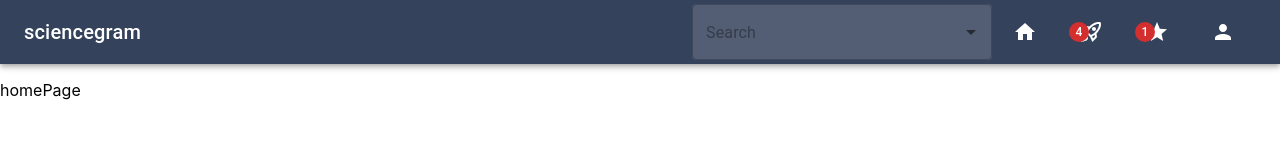
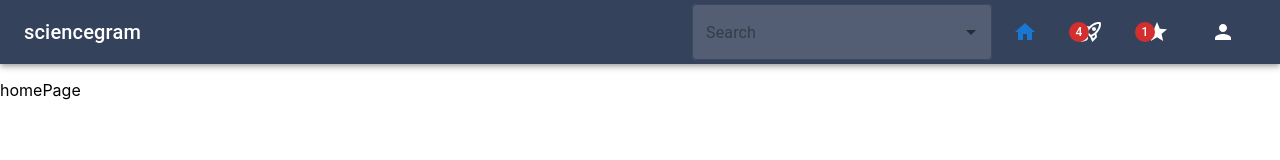
Before and after one commit to LucasDevSystem/sciencegram-front, a React (Create React App) app: page / in a window 1280 px wide. Shown: the top 160 px of the page. Built offline with nearby package versions, Linux system fonts and the light colour scheme.

Commit message:
(/navBar): ./menuItems

```diff
--- a/src/components/navBar/index.js
+++ b/src/components/navBar/index.js
@@ -2,17 +2,14 @@ import * as React from "react";
 import AppBar from "@mui/material/AppBar";
 import Box from "@mui/material/Box";
 import Toolbar from "@mui/material/Toolbar";
-import IconButton from "@mui/material/IconButton";
 import Typography from "@mui/material/Typography";
-import Badge from "@mui/material/Badge";
-import MenuItem from "@mui/material/MenuItem";
-import RocketLaunchOutlinedIcon from "@mui/icons-material/RocketLaunchOutlined";
-import HomeIcon from "@mui/icons-material/Home";
-import StarIcon from "@mui/icons-material/Star";
-import PersonIcon from "@mui/icons-material/Person";
 import AutocompleteSearch from "./AutocompleteSearch";
+import { useLocation } from "react-router-dom";
+import { HomeItem,MessageItem,ActivityItem,ProfileItem} from "./menuItems";
 
 export default function NavBar() {
+  const {pathname} = useLocation();
+
   return (
     <Box sx={{ flexGrow: 1 }}>
       <AppBar position="static">
@@ -32,28 +29,10 @@ export default function NavBar() {
 
           <AutocompleteSearch />
 
-          <MenuItem>
-            <IconButton size="small" color="inherit">
-              <HomeIcon></HomeIcon>
-            </IconButton>
-          </MenuItem>
-          <MenuItem>
-            <IconButton size="small" color="inherit">
-              <Badge badgeContent={4} color="error"></Badge>
-              <RocketLaunchOutlinedIcon></RocketLaunchOutlinedIcon>
-            </IconButton>
-          </MenuItem>
-          <MenuItem>
-            <IconButton size="small" color="inherit">
-              <Badge badgeContent={1} color="error"></Badge>
-              <StarIcon></StarIcon>
-            </IconButton>
-          </MenuItem>
-          <MenuItem>
-            <IconButton size="small" color="inherit">
-              <PersonIcon></PersonIcon>
-            </IconButton>
-          </MenuItem>
+          <HomeItem currentPath={pathname}></HomeItem>
+          <MessageItem currentPath={pathname}></MessageItem>
+          <ActivityItem currentPath={pathname}></ActivityItem>
+          <ProfileItem currentPath={pathname}></ProfileItem>
         </Toolbar>
       </AppBar>
     </Box>
--- /dev/null
+++ b/src/components/navBar/menuItems.js
@@ -0,0 +1,69 @@
+import { MenuItem } from "@mui/material";
+import Badge from "@mui/material/Badge";
+import IconButton from "@mui/material/IconButton";
+import HomeIcon from "@mui/icons-material/Home";
+import RocketLaunchOutlinedIcon from "@mui/icons-material/RocketLaunchOutlined";
+import StarIcon from "@mui/icons-material/Star";
+import PersonIcon from "@mui/icons-material/Person";
+
+const ICON_SIZE = "small";
+const ACTIVE_ICON_COLOR = "primary";
+const INACTIVE_ICON_COLOR = "inherit";
+
+
+
+const HomeItem = (props) => {
+  const PATH = "/";
+  const {currentPath} = props;
+
+  return (
+    <MenuItem>
+      <IconButton size={ICON_SIZE} color={currentPath === PATH?ACTIVE_ICON_COLOR:INACTIVE_ICON_COLOR}>
+        <HomeIcon></HomeIcon>
+      </IconButton>
+    </MenuItem>
+  );
+};
+
+const MessageItem = (props) => {
+  const PATH = "message";
+  const {currentPath} = props;
+
+  return (
+    <MenuItem>
+      <IconButton size={ICON_SIZE} color={currentPath === PATH?ACTIVE_ICON_COLOR:INACTIVE_ICON_COLOR}>
+        <Badge badgeContent={4} color="error"></Badge>
+        <RocketLaunchOutlinedIcon></RocketLaunchOutlinedIcon>
+      </IconButton>
+    </MenuItem>
+  );
+};
+
+const ActivityItem = (props) => {
+  const PATH = "activity";
+  const {currentPath} = props;
+
+  return (
+    <MenuItem>
+      <IconButton size={ICON_SIZE} color={currentPath === PATH?ACTIVE_ICON_COLOR:INACTIVE_ICON_COLOR}>
+        <Badge badgeContent={1} color="error"></Badge>
+        <StarIcon></StarIcon>
+      </IconButton>
+    </MenuItem>
+  );
+};
+
+const ProfileItem = (props) => {
+  const PATH = "profile";
+  const {currentPath} = props;
+
+  return (
+    <MenuItem>
+      <IconButton size={ICON_SIZE} color={currentPath === PATH?ACTIVE_ICON_COLOR:INACTIVE_ICON_COLOR}>
+        <PersonIcon></PersonIcon>
+      </IconButton>
+    </MenuItem>
+  );
+};
+
+export { HomeItem, MessageItem, ActivityItem, ProfileItem };
```
